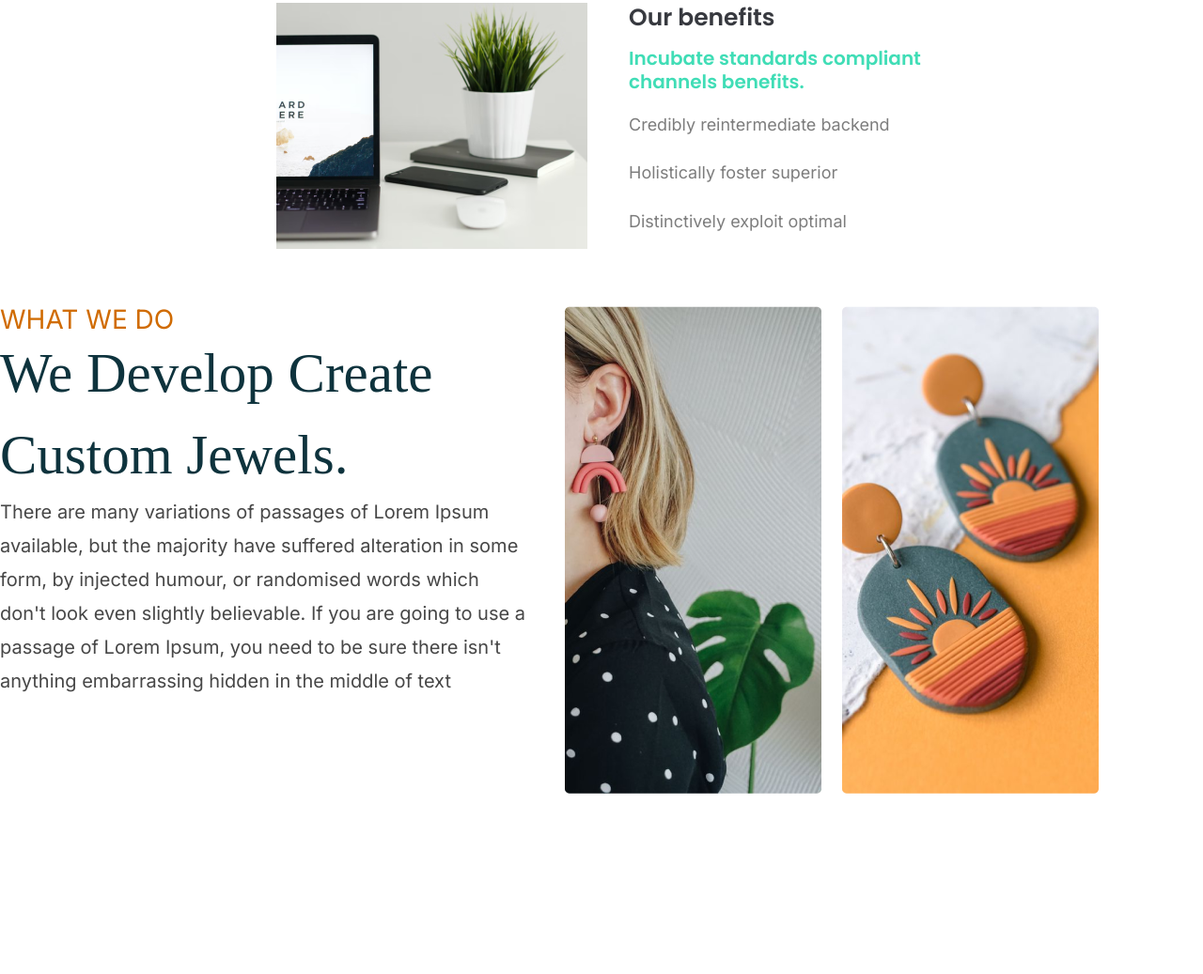
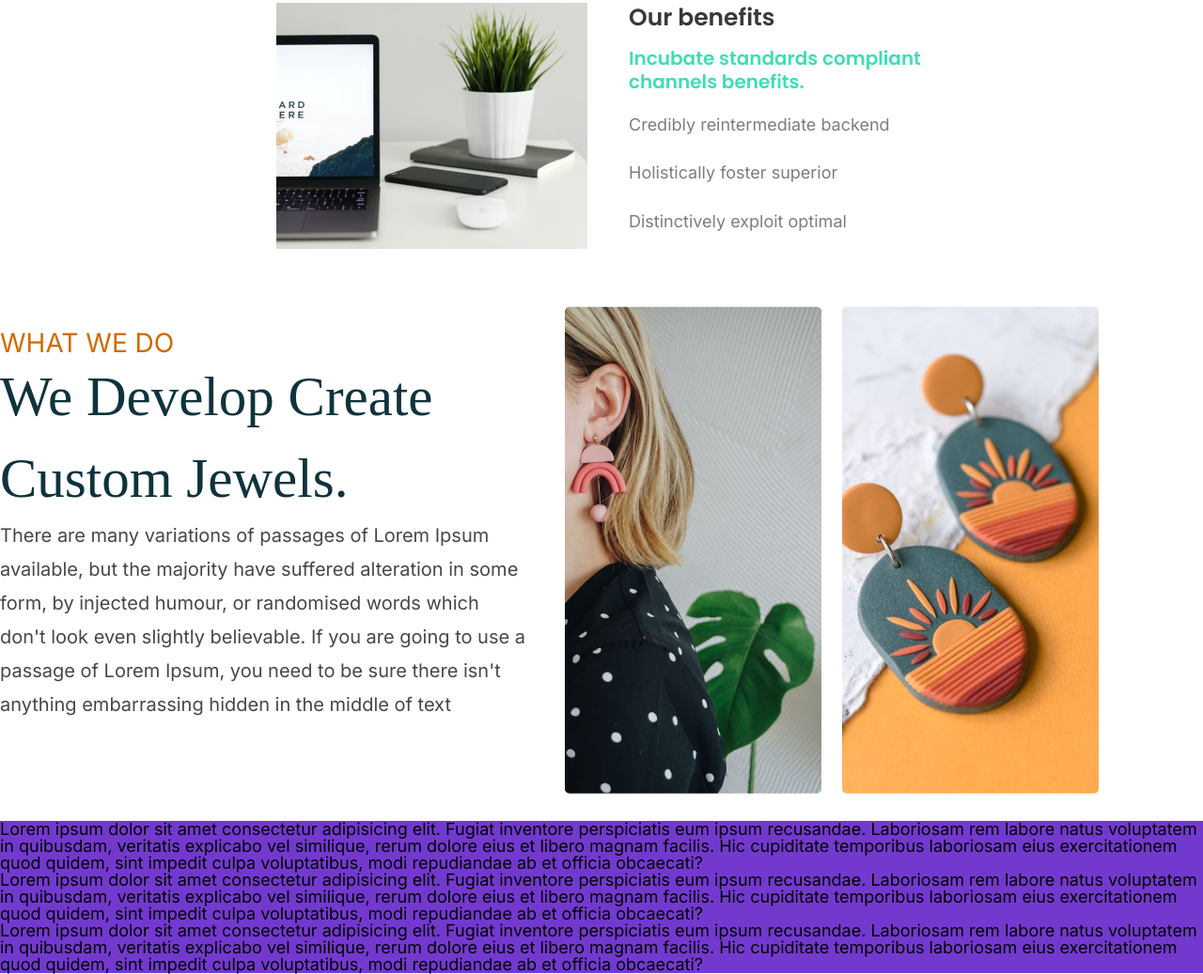
Before and after one commit to Irina45654/lessons, a plain HTML site: page lesson_6/index.html in a window 1280 px wide. Shown: the part 764-1801 px from the top of the page at 94% size. Before the commit the page ends 1609 px from the top, so only its background shows below. Drawn offline with Linux system fonts and the light colour scheme; a web font is replaced by a local one.

Commit message:
Add files via upload

```diff
--- a/lesson_6/css/style.css
+++ b/lesson_6/css/style.css
@@ -7,7 +7,6 @@ body{
 	font-size: 18px;
 }
 .consulting {
-
 	color: #7D7D7D;
 
 }
@@ -51,7 +50,6 @@ body{
 	background-color: #ffffff;
   max-width: 692px;
   margin: 50px auto;
-
 }
 /*========================================================================*/
 /*стилі для батьківського блоку*/
@@ -72,8 +70,7 @@ body{
 .benefits-image img{
 	width:100%;
  }
-.table {
-}
+
 /*стилі для текстового блоку*/
 .benefits-text{
 	font-size: 18px;
@@ -97,30 +94,36 @@ font-weight: 600;
 line-height: 1.27;
 margin-bottom: 21px;
 }
-.list-benefits {
 
-}
 .benefits-item {
 	line-height: 1.2;
 	margin-bottom: 30px;
 }
-.jewellery {
+
+.jewellery{
+	margin-bottom: 30px;
 }
+
 .container-jewellery {
 	background-color: #ffffff;
 	max-width: 1169px;
 	max-height: 518px;
+	text-align: left;
+
 
 }
 .block-jewellery {
 	font-size: 0;
+
 }
 .jewellery-text {
+	text-align: left;
 	font-size: 20px;
 	max-width: 601px;
 	display: inline-block;
-	padding-right: 38px;
-	padding-bottom: 25px;
+	padding: 25px 38px 21px 0;
+	margin: 0 auto;
+
 }
 .jewellery-text p{
 	color: #474747;
@@ -147,8 +150,13 @@ padding-right: 37px;
 
 .image-jewellery {
 	padding-right: 22px;
+}
+.image-jewellery-2{
+}
+
+
+.content{
+	background-color: #7339cf;
+
 
 }
-.image-jewellery-2 {
-
-}
--- a/lesson_6/index.html
+++ b/lesson_6/index.html
@@ -1,5 +1,5 @@
 <!DOCTYPE html>
-<html lang="uk">
+<html lang="en">
 
 <head>
 	<meta charset="UTF-8">
@@ -71,6 +71,21 @@
 			</div>
 		</div>
 
+		<div class="content">
+			<p>Lorem ipsum dolor sit amet consectetur adipisicing elit. Fugiat inventore perspiciatis eum ipsum recusandae.
+				Laboriosam rem labore natus voluptatem in quibusdam, veritatis explicabo vel similique, rerum dolore eius et
+				libero magnam facilis. Hic cupiditate temporibus laboriosam eius exercitationem quod quidem, sint impedit
+				culpa voluptatibus, modi repudiandae ab et officia obcaecati?</p>
+			<p>Lorem ipsum dolor sit amet consectetur adipisicing elit. Fugiat inventore perspiciatis eum ipsum recusandae.
+				Laboriosam rem labore natus voluptatem in quibusdam, veritatis explicabo vel similique, rerum dolore eius et
+				libero magnam facilis. Hic cupiditate temporibus laboriosam eius exercitationem quod quidem, sint impedit
+				culpa voluptatibus, modi repudiandae ab et officia obcaecati?</p>
+			<p>Lorem ipsum dolor sit amet consectetur adipisicing elit. Fugiat inventore perspiciatis eum ipsum recusandae.
+				Laboriosam rem labore natus voluptatem in quibusdam, veritatis explicabo vel similique, rerum dolore eius et
+				libero magnam facilis. Hic cupiditate temporibus laboriosam eius exercitationem quod quidem, sint impedit
+				culpa voluptatibus, modi repudiandae ab et officia obcaecati?</p>
+		</div>
+
 	</main>
 	<footer></footer>
 </body>
```
